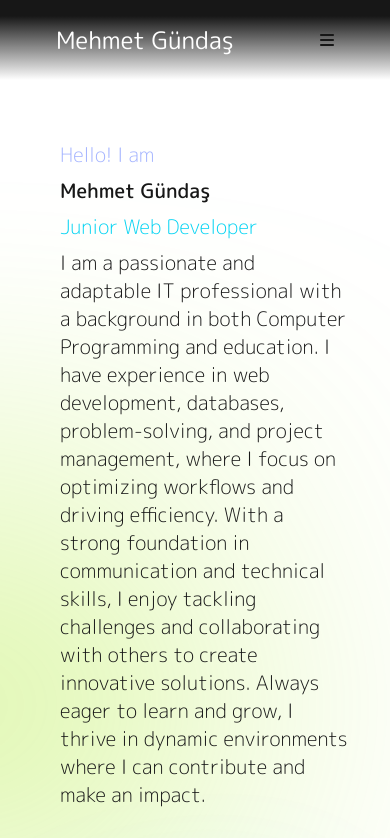
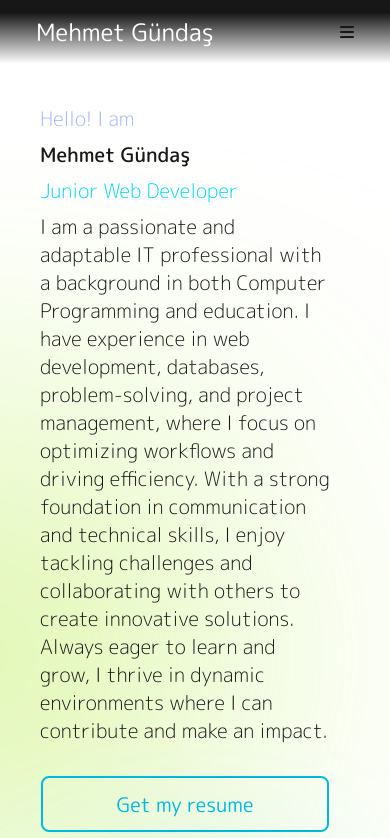
Before and after one commit to mgundas/portfolio, a Next.js app: page / in a window 390 px wide. Shown: the top 838 px of the page. Built offline with nearby package versions, Linux system fonts and the light colour scheme.

Commit message:
some mobile and tablet view fixes

```diff
--- a/src/app/globals.css
+++ b/src/app/globals.css
@@ -32,7 +32,7 @@ body {
 }
 
 .hero-container {
-  @apply flex gap-4 items-center justify-between p-15 z-10 flex-wrap
+  @apply flex gap-4 items-center justify-between p-10 pr-15 z-10 flex-wrap
 }
 
 .get-resume-button {
--- a/src/components/Navbar/MiniNavbar.tsx
+++ b/src/components/Navbar/MiniNavbar.tsx
@@ -2,7 +2,7 @@ import db from "@/database/database";
 
 const MiniNavbar = () => {
     return (
-        <div className="hidden fixed bottom-0 left-3 sm:grid grid-cols-1 gap-2">
+        <div className="hidden fixed bottom-0 left-3 lg:grid grid-cols-1 gap-2">
             <div className="flex flex-col items-center justify-center">
                 <a href={db.socials.email} target="blank" className="rounded-lg p-2 text-2xl bg-transparent"><i className="fa-regular fa-envelope icon-hover"></i></a>
                 <a href={db.socials.linkedin} target="blank" className="rounded-lg p-2 text-2xl"><i className="fa-brands fa-linkedin icon-hover"></i></a>
--- a/src/components/Navbar/Navbar.tsx
+++ b/src/components/Navbar/Navbar.tsx
@@ -14,9 +14,9 @@ const Navbar = () => {
 
   return (
     <>
-      <div className="sticky sm:relative top-0 z-50 h-16 flex items-center justify-between p-10 bg-gradient-to-b from-[#171717] from-20% to-[#00000000]">
+      <div className="sticky sm:relative top-0 z-50 h-16 flex items-center justify-between p-5 bg-gradient-to-b from-[#171717] from-20% to-[#00000000]">
         <h1 className="text-white text-2xl ml-4">{db.profile.name}</h1>
-        <ul className="gap-4 text-xl items-center hidden sm:flex">
+        <ul className="gap-4 text-xl items-center hidden lg:flex">
           <li className="inline-block text-white mr-4">About</li>
           <li className="inline-block text-white mr-4">Skills</li>
           <li className="inline-block text-white mr-4">Projects</li>
@@ -26,17 +26,17 @@ const Navbar = () => {
         <button
           ref={buttonRef}
           onClick={handleClick}
-          className="flex items-center justify-center p-4 sm:hidden cursor-pointer"
+          className="flex items-center justify-center p-4 lg:hidden cursor-pointer"
         >
           <i className="fa-solid fa-bars"></i>
         </button>
       </div>
       <div
         ref={menuRef}
-        className="h-dvh w-3/5 transition-transform translate-x-full bg-black/20 border-l-2 border-black/30 backdrop-blur-sm fixed z-52 top-0 right-0"
+        className="h-dvh w-3/5 md:w-2/5 transition-transform translate-x-full bg-black/20 border-l-2 border-black/30 backdrop-blur-sm fixed z-52 top-0 right-0"
       >
         <div className="flex flex-col justify-center gap-2 py-5">
-          <h3 className="text-xl p-2 px-4 border-t-1 border-b-1 border-black/30">Social Links</h3>
+          <h3 className="text-xl p-2 px-4 border-y-2 border-black/30">Social Links</h3>
           <a
             href={db.socials.email}
             target="blank"
```
